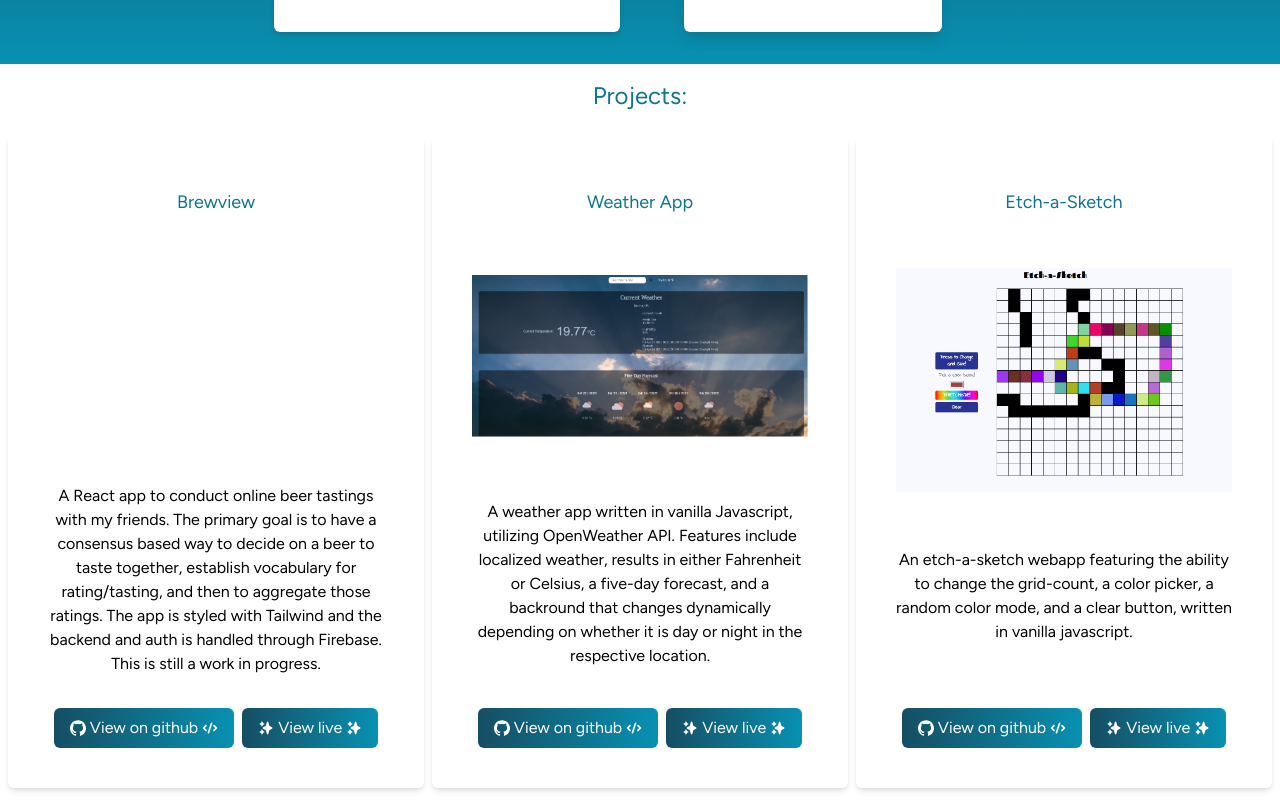
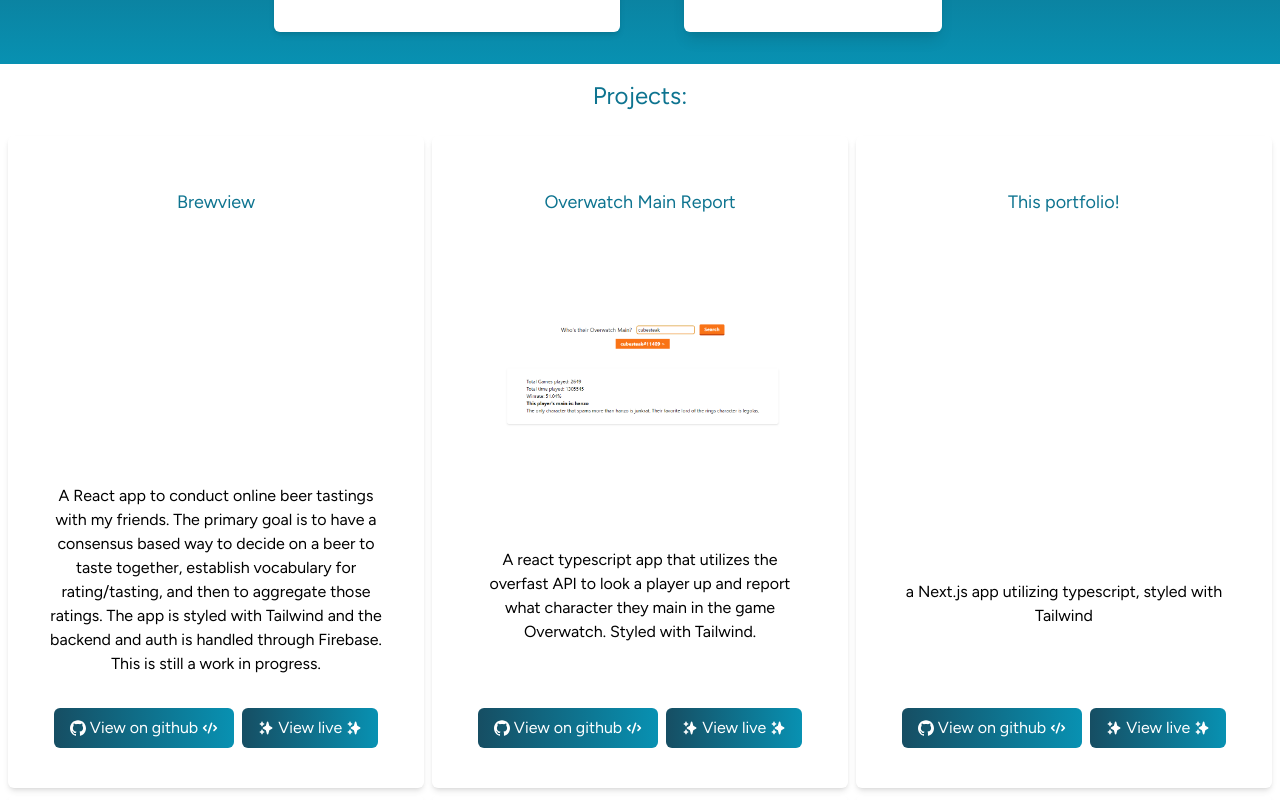
Before and after one commit to Alienatedlabor/react-portfolio, a Next.js app: page / in a window 1280 px wide. Shown: the part 1120-1920 px from the top of the page. Built offline with nearby package versions, Linux system fonts and the light colour scheme.

Commit message:
add projects

```diff
--- a/pages/index.tsx
+++ b/pages/index.tsx
@@ -121,7 +121,22 @@
               // imageURL=""
               alt=""
             />
-
+            <Project
+              title="Overwatch Main Report"
+              description="A react typescript app that utilizes the overfast API to look a player up and report what character they main in the game Overwatch. Styled with Tailwind."
+              demoLink="https://overwatch-main-report.vercel.app/"
+              githubLink="https://github.com/Alienatedlabor/overwatch-main-report"
+              imageURL="/overwatch.png"
+              alt="a simple UI with an input and search button, a list of results, and a card giving stats on the selected result"
+            />
+            <Project
+              title="This portfolio!"
+              description="a Next.js app utilizing typescript, styled with Tailwind"
+              demoLink="https://react-portfolio-cole-heideman.vercel.app/"
+              githubLink="https://github.com/Alienatedlabor/react-portfolio"
+              imageURL=""
+              alt=""
+            />
             <Project
               alt="weather app UI showing example weather, a search bar, and a five day forecast"
               title="Weather App"
```
Also changed, not shown: public/overwatch.png (added), 1 other file (tests, documents, lock files or other folders).
